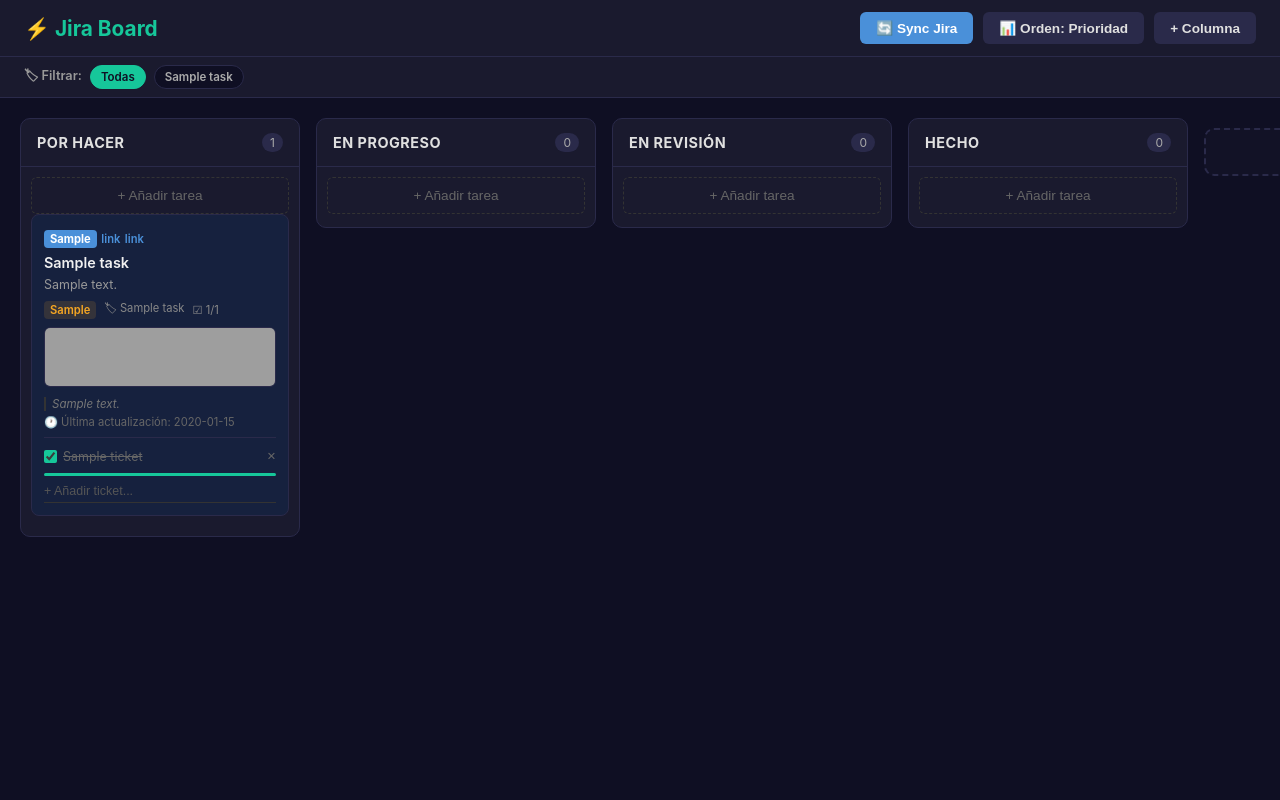
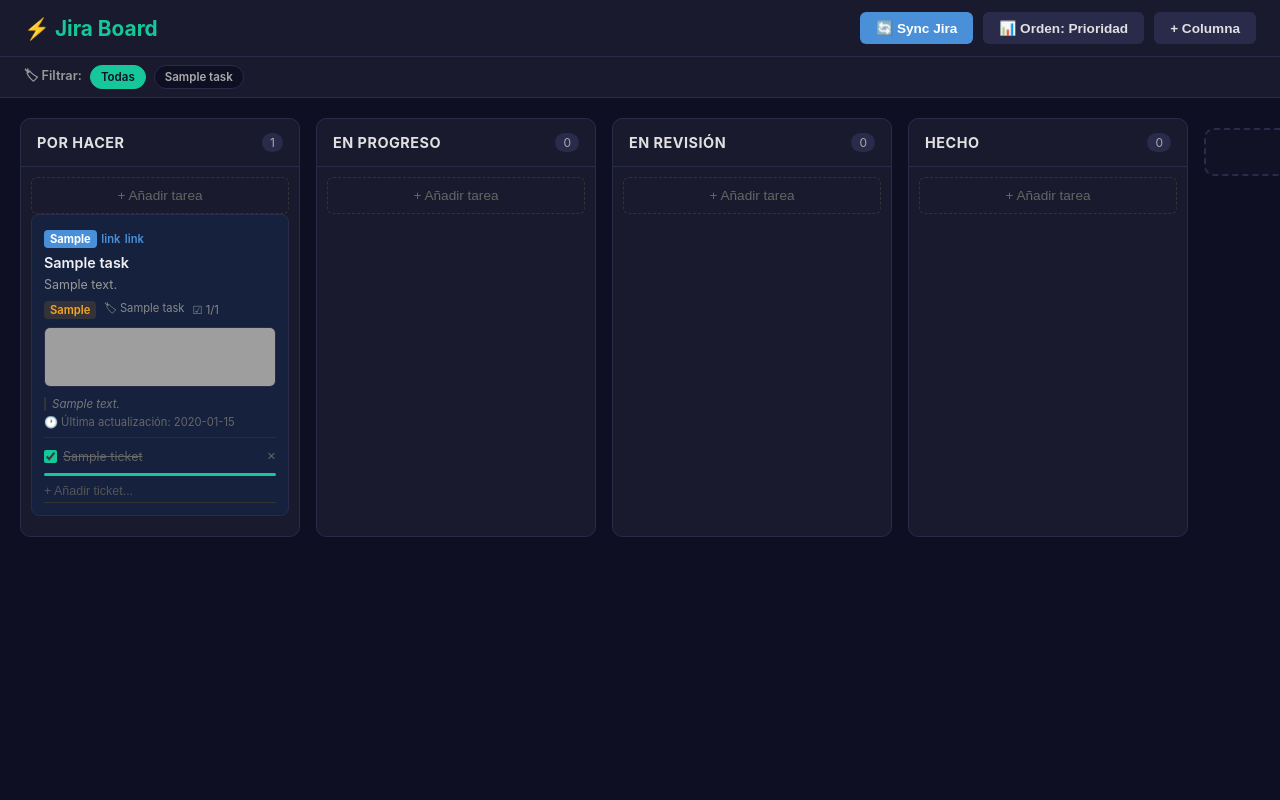
Before and after one commit to gcg9898/app-jira, a Flask app: page / in a window 1280 px wide. Run offline with Flask 3, Linux system fonts and the light colour scheme; data comes from the database, SQL or seed files in the repository; tables that the repository leaves empty hold one stand-in row (values such as "Sample post"); grey boxes are pictures that could not be loaded.

Commit message:
fix: improve task overflow handling and enhance ticket toggle functionality

```diff
--- a/templates/board.html
+++ b/templates/board.html
@@ -11,7 +11,8 @@
             background: #0f0f23;
             color: #e0e0e0;
             height: 100vh;
-            overflow: hidden;
+            overflow-y: auto;
+            overflow-x: hidden;
         }
 
         /* Header */
@@ -53,9 +54,8 @@
             display: flex;
             gap: 16px;
             padding: 20px;
-            height: calc(100vh - 100px);
+            align-items: stretch;
             overflow-x: auto;
-            align-items: flex-start;
         }
 
         /* Columns */
@@ -67,7 +67,6 @@
             flex-shrink: 0;
             display: flex;
             flex-direction: column;
-            max-height: 100%;
             border: 1px solid #2a2a4a;
         }
         .column-header {
@@ -92,7 +91,6 @@
         }
         .column-tasks {
             padding: 10px;
-            overflow-y: auto;
             flex: 1;
             min-height: 60px;
         }
@@ -548,7 +546,7 @@
                 <div class="tickets-section">
                     ${tickets.map(tk => `
                         <div class="ticket-item ${tk.done ? 'done' : ''}">
-                            <input type="checkbox" ${tk.done ? 'checked' : ''} onchange="toggleTicket(${tk.id}, this.checked)">
+                            <input type="checkbox" ${tk.done ? 'checked' : ''} data-title="${escapeHtml(tk.title)}" onchange="toggleTicket(${tk.id}, this.checked, this.dataset.title)">
                             <span>${escapeHtml(tk.title)}</span>
                             <button style="margin-left:auto;background:none;border:none;color:#666;cursor:pointer;font-size:0.7rem;" onclick="deleteTicket(${tk.id})">✕</button>
                         </div>
@@ -706,11 +704,11 @@
             loadBoard();
         }
 
-        async function toggleTicket(ticketId, done) {
+        async function toggleTicket(ticketId, done, title) {
             await fetch(`/api/tickets/${ticketId}`, {
                 method: "PUT",
                 headers: {"Content-Type": "application/json"},
-                body: JSON.stringify({ done: done ? 1 : 0, title: "" })
+                body: JSON.stringify({ done: done ? 1 : 0, title: title || "" })
             });
             loadBoard();
         }
```
